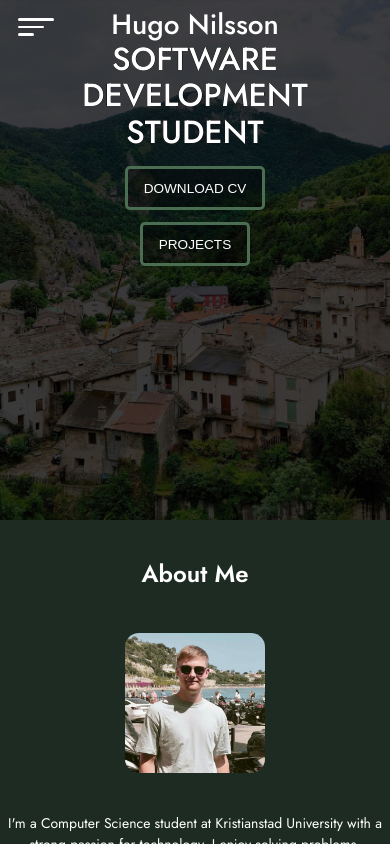
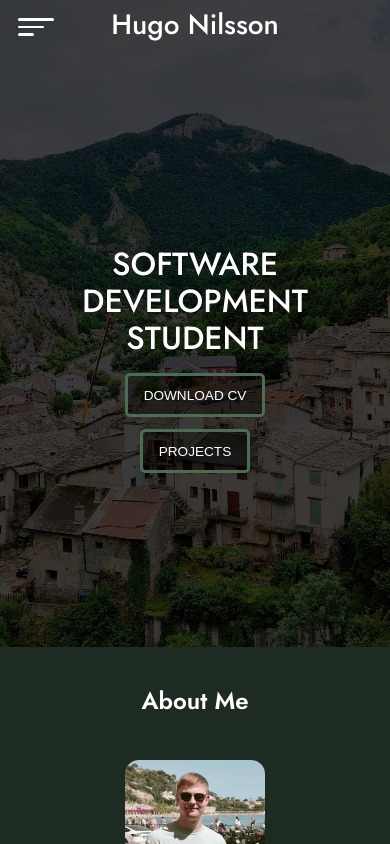
Before and after one commit to HugNil/portfolio-react, a Next.js app in the folder frontend/: page / in a window 390 px wide. Shown: the top 844 px of the page. Built offline with nearby package versions, Linux system fonts and the light colour scheme.

Commit message:
Fixed a bit wit mobile version and chanche

```diff
--- a/frontend/src/app/components/Hero.jsx
+++ b/frontend/src/app/components/Hero.jsx
@@ -6,6 +6,8 @@ export default function Hero() {
   return (
     <section className={styles.section}>
       <div className={styles.container}>
+        <div className={styles.content}>
+          <div className={styles.headerGroup}>
             <h1 id='heading1' className={`${styles.heading} ${styles.heading1}`}>
               SOFTWARE
             </h1>
@@ -15,6 +17,7 @@ export default function Hero() {
             <h1 id='heading3' className={`${styles.heading} ${styles.heading3}`}>
               STUDENT
             </h1>
+          </div>
           <div className={styles.buttonContainer}>
             <button className="button-primary">DOWNLOAD CV</button>
             <Link href="#projects">
@@ -22,6 +25,7 @@ export default function Hero() {
             </Link>
           </div>
         </div>
+      </div>
     </section>
   );
 }
--- a/frontend/src/app/styles/components/Hamburger.module.css
+++ b/frontend/src/app/styles/components/Hamburger.module.css
@@ -118,7 +118,7 @@
   }
 
   .hamburger.open {
-    transform: translateX(180px);
+    transform: translateX(calc(100vw - 68px));
   }
 }
 
@@ -151,7 +151,7 @@
   }
 
   .hamburger.open {
-    transform: translateX(160px);
+    transform: translateX(calc(100vw - 56px));
   }
 }
 
@@ -195,7 +195,7 @@
   }
 
   .hamburger.open {
-    transform: translateX(180px);
+    transform: translateX(calc(100vw - 82px));
   }
 }
 
@@ -229,7 +229,7 @@
   }
 
   .hamburger.open {
-    transform: translateX(160px);
+    transform: translateX(calc(100vw - 68px));
   }
 }
 
@@ -259,6 +259,6 @@
   }
 
   .hamburger.open {
-    transform: translateX(140px);
+    transform: translateX(calc(100vw - 62px));
   }
 }
--- a/frontend/src/app/styles/components/Hero.module.css
+++ b/frontend/src/app/styles/components/Hero.module.css
@@ -1,5 +1,3 @@
-/* src/app/components/Hero.module.css */
-
 .section {
   background-image: var(--hero-background);
   background-size: cover;
@@ -17,9 +15,15 @@
   padding: 0 8rem;
 }
 
+.content {
+  display: flex;
+  align-items: left;
+  flex-direction: column;
+  gap: 4rem;
+}
+
 .heading {
   margin: 0.5rem 0;
-  font-size: 10rem;
   font-weight: 500;
   color: var(--color-text-primary);
   line-height: 1.2;
@@ -29,99 +33,47 @@
   text-shadow: -0.2px -0.2px 0 #000000, 0.2px -0.2px 0 #000000, -0.2px 0.2px 0 #000000, 0.2px 0.2px 0 #000000;
 }
 
-.heading1 {
-  text-align: left;
-}
-.heading2 {
-  text-align: center;
-}
-.heading3 {
-  text-align: right;
+.buttonContainer {
+  display: flex;
+  flex-direction: row;
+  gap: 1rem;
+  flex-shrink: 0;
   align-items: center;
 }
 
-.buttonContainer {
-  margin-top: 1.5rem;
-  margin-right: 12rem;
-  display: flex;
-  justify-content: right;
-  gap: 1rem;
-}
 
-/* Responsiva breakpoints för Hero-sektionen */
-
-/* Extra stora skärmar (1400px+) */
 @media (min-width: 1400px) {
   .container {
     padding: 0 10rem;
   }
 
-  .heading {
-    font-size: 12rem;
+  .content {
+    gap: 2rem;
   }
 
-  .buttonContainer {
-    margin-right: 15rem;
+  .heading {
+    font-size: 5rem;
   }
 }
 
-/* Stora skärmar (1200px - 1399px) */
 @media (max-width: 1399px) {
   .container {
     padding: 0 6rem;
   }
 
-  .heading {
-    font-size: 9rem;
+  .content {
+    gap: 2rem;
   }
 
-  .buttonContainer {
-    margin-right: 10rem;
+  .heading {
+    font-size: 3rem;
   }
 }
 
-/* Mellanstora skärmar (992px - 1199px) */
-@media (max-width: 1199px) {
-  .container {
-    padding: 0 4rem;
-  }
-
-  .heading {
-    font-size: 7rem;
-  }
-
-  .buttonContainer {
-    margin-right: 6rem;
-  }
-}
-
-/* Tablets (768px - 991px) */
-@media (max-width: 991px) {
-  .section {
-    min-height: 80vh;
-    padding-bottom: 1.5rem;
-  }
-
-  .container {
-    padding: 0 2rem;
-  }
-
-  .heading {
-    font-size: 5rem;
-    margin: 0.25rem 0;
-  }
-
-  .buttonContainer {
-    margin-right: 2rem;
-    margin-top: 1rem;
-  }
-}
-
-/* Små tablets och stora mobiler (576px - 767px) */
 @media (max-width: 767px) {
   .section {
     min-height: 70vh;
-    align-items: flex-start;
+    align-items: center;
     padding-top: 4rem;
     padding-bottom: 1rem;
   }
@@ -130,8 +82,15 @@
     padding: 0 1rem;
   }
 
+  .content {
+    flex-direction: column;
+    align-items: center;
+    gap: 2rem;
+    margin-top: 3rem;
+  }
+
   .heading {
-    font-size: 3.5rem;
+    font-size: 3rem;
     text-align: center !important;
     margin: 0.2rem 0;
     line-height: 1.1;
@@ -144,23 +103,25 @@
   }
 
   .buttonContainer {
+    flex-direction: row;
     justify-content: center;
-    margin-right: 0;
-    margin-top: 1.5rem;
     gap: 0.75rem;
     flex-wrap: wrap;
   }
 }
 
-/* Mobiler (480px - 575px) */
 @media (max-width: 575px) {
   .section {
-    min-height: 60vh;
+    min-height: 70vh;
     padding-top: 3rem;
   }
 
   .container {
     padding: 0 0.75rem;
+  }
+
+  .content {
+    gap: 1.5rem;
   }
 
   .heading {
@@ -169,20 +130,22 @@
   }
 
   .buttonContainer {
-    margin-top: 1.25rem;
     gap: 0.5rem;
   }
 }
 
-/* Små mobiler (under 480px) */
 @media (max-width: 479px) {
   .section {
-    min-height: 55vh;
+    min-height: 70vh;
     padding-top: 2.5rem;
   }
 
   .container {
     padding: 0 0.5rem;
+  }
+
+  .content {
+    gap: 1rem;
   }
 
   .heading {
@@ -194,11 +157,9 @@
     flex-direction: column;
     align-items: center;
     gap: 0.75rem;
-    margin-top: 1rem;
   }
 }
 
-/* Extra små mobiler (under 360px) */
 @media (max-width: 359px) {
   .heading {
     font-size: 1.75rem;
--- a/frontend/src/app/styles/components/MenuModal.module.css
+++ b/frontend/src/app/styles/components/MenuModal.module.css
@@ -5,220 +5,8 @@
   width: 100%;
   height: 100%;
   background-color: rgba(0, 0, 0, 0.4);
-  z-index: 10;
+  z-index: 999;
   display: none;
-}
-
-/* Responsiva förbättringar för MenuModal */
-
-/* Tablets (768px - 991px) */
-@media (max-width: 991px) {
-  .backdrop {
-    display: block;
-  }
-
-  .overlay {
-    width: 260px;
-    padding: 1.75rem 0;
-  }
-
-  .menuFirst ul {
-    padding: 3.5rem 0 1.75rem;
-    font-size: 1.375rem;
-  }
-
-  .menuSecond ul {
-    padding: 4.5rem 0;
-    font-size: 1.125rem;
-  }
-
-  .menuFirst li,
-  .menuSecond li {
-    margin-bottom: 1.375rem;
-  }
-
-  .menuSecond li {
-    margin-bottom: 1rem;
-  }
-}
-
-/* Mobila enheter (768px och mindre) */
-@media (max-width: 768px) {
-  .backdrop {
-    display: block;
-  }
-
-  .overlay {
-    width: 250px;
-    padding: 1.5rem 0;
-  }
-
-  .menuFirst ul {
-    padding: 3rem 0 1.5rem;
-    font-size: 1.25rem;
-  }
-
-  .menuSecond ul {
-    padding: 4rem 0;
-    font-size: 1rem;
-  }
-
-  .menuFirst li,
-  .menuSecond li {
-    margin-bottom: 1.25rem;
-  }
-
-  .menuSecond li {
-    margin-bottom: 0.875rem;
-  }
-
-  .menuFirst a,
-  .menuSecond a {
-    padding: 0.5rem 1rem;
-    min-height: 44px;
-    display: flex;
-    align-items: center;
-    justify-content: center;
-  }
-
-  .closeButton {
-    min-height: 44px;
-    min-width: 44px;
-    display: flex;
-    align-items: center;
-    justify-content: center;
-  }
-}
-
-/* Små mobiler (576px och mindre) */
-@media (max-width: 576px) {
-  .overlay {
-    width: 230px;
-    padding: 1.25rem 0;
-  }
-
-  .menuFirst ul {
-    padding: 2.75rem 0 1.25rem;
-    font-size: 1.1875rem;
-  }
-
-  .menuSecond ul {
-    padding: 3.5rem 0;
-    font-size: 0.9375rem;
-  }
-
-  .menuFirst li,
-  .menuSecond li {
-    margin-bottom: 1.125rem;
-  }
-
-  .menuSecond li {
-    margin-bottom: 0.8125rem;
-  }
-
-  .menuFirst a,
-  .menuSecond a {
-    padding: 0.4375rem 0.875rem;
-  }
-
-  .menuSecond a {
-    font-size: 0.9375rem;
-  }
-}
-
-/* Extra små mobiler (480px och mindre) */
-@media (max-width: 480px) {
-  .overlay {
-    width: 220px;
-    padding: 1rem 0;
-  }
-
-  .menuFirst ul {
-    padding: 2.5rem 0 1rem;
-    font-size: 1.125rem;
-  }
-
-  .menuSecond ul {
-    padding: 3rem 0;
-    font-size: 0.9rem;
-  }
-
-  .menuFirst li,
-  .menuSecond li {
-    margin-bottom: 1rem;
-  }
-
-  .menuSecond li {
-    margin-bottom: 0.75rem;
-  }
-
-  .menuFirst a,
-  .menuSecond a {
-    padding: 0.375rem 0.75rem;
-  }
-
-  .menuSecond a {
-    font-size: 0.875rem;
-    padding: 0 0.75rem;
-  }
-}
-
-/* Extra små skärmar (360px och mindre) */
-@media (max-width: 360px) {
-  .overlay {
-    width: 200px;
-  }
-
-  .menuFirst ul {
-    font-size: 1rem;
-    padding: 2rem 0 0.75rem;
-  }
-
-  .menuSecond ul {
-    font-size: 0.8rem;
-    padding: 2.5rem 0;
-  }
-
-  .menuFirst li,
-  .menuSecond li {
-    margin-bottom: 0.875rem;
-  }
-
-  .menuSecond li {
-    margin-bottom: 0.625rem;
-  }
-
-  .menuFirst a,
-  .menuSecond a {
-    padding: 0.3125rem 0.625rem;
-  }
-}
-
-/* Mycket små skärmar (320px och mindre) */
-@media (max-width: 320px) {
-  .overlay {
-    width: 90%;
-    max-width: 180px;
-  }
-
-  .menuFirst ul {
-    font-size: 0.9375rem;
-    padding: 1.75rem 0 0.625rem;
-  }
-
-  .menuSecond ul {
-    font-size: 0.75rem;
-    padding: 2.25rem 0;
-  }
-
-  .menuFirst li,
-  .menuSecond li {
-    margin-bottom: 0.75rem;
-  }
-
-  .menuSecond li {
-    margin-bottom: 0.5rem;
-  }
 }
 
 .overlay {
@@ -228,7 +16,7 @@
   width: 280px;
   height: 100%;
   background-color: var(--color-bg-primary);
-  opacity: 0.95;
+  opacity: 0.85;
   z-index: 15;
   display: flex;
   align-items: center;
@@ -293,3 +81,185 @@
   color: var(--color-text-secondary);
   font-size: 1.5rem;
 }
+
+
+@media (max-width: 991px) {
+  .backdrop {
+    display: block;
+  }
+
+  .overlay {
+    width: 100%;
+    padding: 1.75rem 0;
+    opacity: 1;
+  }
+
+  .menuFirst ul {
+    padding: 3.5rem 0 1.75rem;
+    font-size: 1.375rem;
+  }
+
+  .menuSecond ul {
+    padding: 4.5rem 0;
+    font-size: 1.125rem;
+  }
+
+  .menuFirst li,
+  .menuSecond li {
+    margin-bottom: 1.375rem;
+  }
+
+  .menuSecond li {
+    margin-bottom: 1rem;
+  }
+}
+
+@media (max-width: 768px) {
+  .backdrop {
+    display: block;
+  }
+
+  .menuFirst ul {
+    padding: 3rem 0 1.5rem;
+    font-size: 1.25rem;
+  }
+
+  .menuSecond ul {
+    padding: 4rem 0;
+    font-size: 1rem;
+  }
+
+  .menuFirst li,
+  .menuSecond li {
+    margin-bottom: 1.25rem;
+  }
+
+  .menuSecond li {
+    margin-bottom: 0.875rem;
+  }
+
+  .menuFirst a,
+  .menuSecond a {
+    padding: 0.5rem 1rem;
+    min-height: 44px;
+    display: flex;
+    align-items: center;
+    justify-content: center;
+  }
+
+  .closeButton {
+    min-height: 44px;
+    min-width: 44px;
+    display: flex;
+    align-items: center;
+    justify-content: center;
+  }
+}
+
+@media (max-width: 576px) {
+  .menuFirst ul {
+    padding: 2.75rem 0 1.25rem;
+    font-size: 1.1875rem;
+  }
+
+  .menuSecond ul {
+    padding: 3.5rem 0;
+    font-size: 0.9375rem;
+  }
+
+  .menuFirst li,
+  .menuSecond li {
+    margin-bottom: 1.125rem;
+  }
+
+  .menuSecond li {
+    margin-bottom: 0.8125rem;
+  }
+
+  .menuFirst a,
+  .menuSecond a {
+    padding: 0.4375rem 0.875rem;
+  }
+
+  .menuSecond a {
+    font-size: 0.9375rem;
+  }
+}
+
+@media (max-width: 480px) {
+  .menuFirst ul {
+    padding: 2.5rem 0 1rem;
+    font-size: 1.125rem;
+  }
+
+  .menuSecond ul {
+    padding: 3rem 0;
+    font-size: 0.9rem;
+  }
+
+  .menuFirst li,
+  .menuSecond li {
+    margin-bottom: 1rem;
+  }
+
+  .menuSecond li {
+    margin-bottom: 0.75rem;
+  }
+
+  .menuFirst a,
+  .menuSecond a {
+    padding: 0.375rem 0.75rem;
+  }
+
+  .menuSecond a {
+    font-size: 0.875rem;
+    padding: 0 0.75rem;
+  }
+}
+
+@media (max-width: 360px) {
+  .menuFirst ul {
+    font-size: 1rem;
+    padding: 2rem 0 0.75rem;
+  }
+
+  .menuSecond ul {
+    font-size: 0.8rem;
+    padding: 2.5rem 0;
+  }
+
+  .menuFirst li,
+  .menuSecond li {
+    margin-bottom: 0.875rem;
+  }
+
+  .menuSecond li {
+    margin-bottom: 0.625rem;
+  }
+
+  .menuFirst a,
+  .menuSecond a {
+    padding: 0.3125rem 0.625rem;
+  }
+}
+
+@media (max-width: 320px) {
+  .menuFirst ul {
+    font-size: 0.9375rem;
+    padding: 1.75rem 0 0.625rem;
+  }
+
+  .menuSecond ul {
+    font-size: 0.75rem;
+    padding: 2.25rem 0;
+  }
+
+  .menuFirst li,
+  .menuSecond li {
+    margin-bottom: 0.75rem;
+  }
+
+  .menuSecond li {
+    margin-bottom: 0.5rem;
+  }
+}
```
Lines whose indentation alone changed are shown as unchanged.
